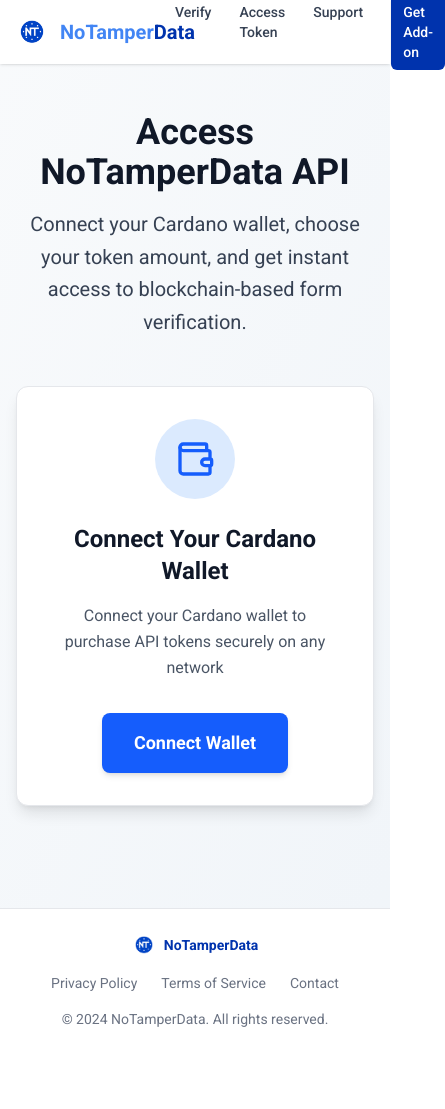
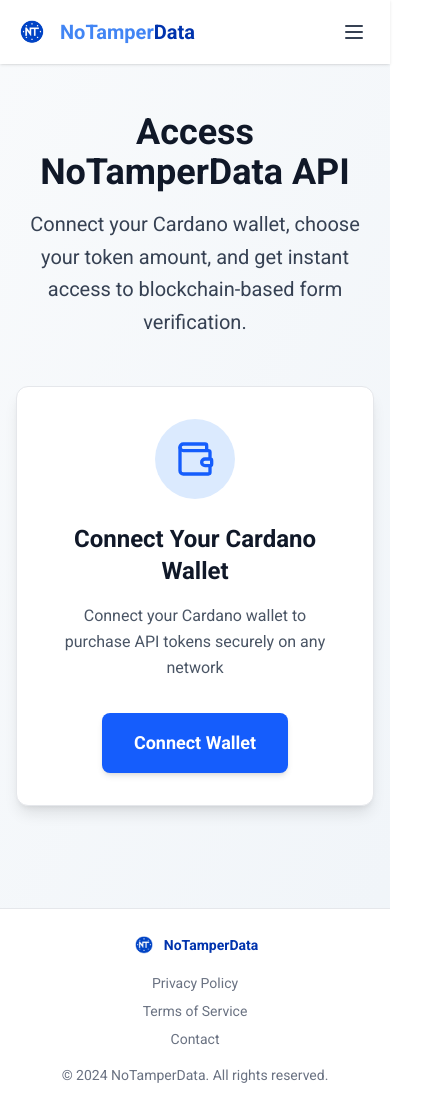
Before and after one commit to notamperdata/notamperdata-dapp, a Next.js app: page /access in a window 390 px wide. Shown: the whole page, 445 px wide, since content can reach past the window. Before the commit the page ends 1053 px from the top, so only its background shows below. Built offline with nearby package versions, Linux system fonts and the light colour scheme.

Commit message:
update: navigation responsiveness

```diff
--- a/src/app/layout.tsx
+++ b/src/app/layout.tsx
@@ -2,6 +2,7 @@ import type { Metadata } from 'next';
 import { Roboto } from 'next/font/google';
 import Link from 'next/link';
 import Image from 'next/image';
+import Navigation from '@/components/Navigation';
 import './globals.css';
 
 const roboto = Roboto({
@@ -14,7 +15,7 @@ const roboto = Roboto({
 export const metadata: Metadata = {
  title: 'NoTamperData - Blockchain Verification for Google Forms',
  description: 'Verify the integrity of Google Form responses using Cardano blockchain technology',
-   icons: {
+ icons: {
    icon: '/Logo.ico',
  },
 };
@@ -27,55 +28,10 @@ export default function RootLayout({
  return (
    <html lang="en">
      <body className={`${roboto.className} ${roboto.variable} bg-white min-h-screen`}>
-       <header className="bg-white shadow-sm sticky top-0 z-10">
-         <div className="max-w-7xl mx-auto px-4 sm:px-6 lg:px-8">
-           <div className="flex justify-between h-16 items-center">
-             <div className="flex items-center">
-               <Link href="/" className="flex-shrink-0 flex items-center">
-                 <Image
-                   src="/Logo.png"
-                   alt="NoTamperData Logo"
-                   width={32}
-                   height={32}
-                   className="mr-3"
-                 />
-                 <span className="text-xl font-bold text-[#4285F4]">NoTamper<span className="text-[#0033AD]">Data</span></span>
-               </Link>
-             </div>
-             <nav className="flex space-x-1">
-               <Link
-                 href="/verify"
-                 className="text-gray-700 hover:text-[#4285F4] hover:bg-[#e8f0fe] px-3 py-2 rounded-md text-sm font-medium transition-colors"
-               >
-                 Verify
-               </Link>
-               <Link
-                 href="/access"
-                 className="text-gray-700 hover:text-[#4285F4] hover:bg-[#e8f0fe] px-3 py-2 rounded-md text-sm font-medium transition-colors"
-               >
-                 Access Token
-               </Link>
-               <Link
-                 href="/support"
-                 className="text-gray-700 hover:text-[#4285F4] hover:bg-[#e8f0fe] px-3 py-2 rounded-md text-sm font-medium transition-colors"
-               >
-                 Support
-               </Link>
-               <a
-                 href="https://workspace.google.com/marketplace/app/NoTamperData"
-                 target="_blank"
-                 rel="noopener noreferrer"
-                 className="ml-3 bg-[#0033AD] text-white px-3 py-2 rounded-md text-sm font-medium hover:bg-[#002A8C] transition-colors"
-               >
-                 Get Add-on
-               </a>
-             </nav>
-           </div>
-         </div>
-       </header>
+       <Navigation />
 
        <div className='bg-white'>
-        {children}
+         {children}
        </div>
 
        <footer className="bg-white border-t border-gray-200">
@@ -91,14 +47,14 @@ export default function RootLayout({
                />
                <span className="text-sm font-semibold text-[#0033AD]">NoTamperData</span>
              </div>
-             <div className="flex space-x-6">
-               <Link href="/privacy" className="text-sm text-gray-500 hover:text-[#0033AD]">
+             <div className="flex flex-col sm:flex-row space-y-2 sm:space-y-0 sm:space-x-6 text-center">
+               <Link href="/privacy" className="text-sm text-gray-500 hover:text-[#0033AD] transition-colors">
                  Privacy Policy
                </Link>
-               <Link href="/terms" className="text-sm text-gray-500 hover:text-[#0033AD]">
+               <Link href="/terms" className="text-sm text-gray-500 hover:text-[#0033AD] transition-colors">
                  Terms of Service
                </Link>
-               <Link href="/support" className="text-sm text-gray-500 hover:text-[#0033AD]">
+               <Link href="/support" className="text-sm text-gray-500 hover:text-[#0033AD] transition-colors">
                  Contact
                </Link>
              </div>
--- /dev/null
+++ b/src/components/Navigation.tsx
@@ -0,0 +1,128 @@
+"use client";
+
+import { useState } from 'react';
+import Link from 'next/link';
+import Image from 'next/image';
+import { Menu, X } from 'lucide-react';
+
+export default function Navigation() {
+  const [isMobileMenuOpen, setIsMobileMenuOpen] = useState(false);
+
+  const toggleMobileMenu = () => {
+    setIsMobileMenuOpen(!isMobileMenuOpen);
+  };
+
+  const closeMobileMenu = () => {
+    setIsMobileMenuOpen(false);
+  };
+
+  return (
+    <header className="bg-white shadow-sm sticky top-0 z-50">
+      <div className="max-w-7xl mx-auto px-4 sm:px-6 lg:px-8">
+        <div className="flex justify-between h-16 items-center">
+          {/* Logo */}
+          <div className="flex items-center">
+            <Link href="/" className="flex-shrink-0 flex items-center">
+              <Image
+                src="/Logo.png"
+                alt="NoTamperData Logo"
+                width={32}
+                height={32}
+                className="mr-3"
+              />
+              <span className="text-xl font-bold text-[#4285F4]">
+                NoTamper<span className="text-[#0033AD]">Data</span>
+              </span>
+            </Link>
+          </div>
+
+          {/* Desktop Navigation */}
+          <nav className="hidden md:flex items-center space-x-1">
+            <Link
+              href="/verify"
+              className="text-gray-700 hover:text-[#4285F4] hover:bg-[#e8f0fe] px-3 py-2 rounded-md text-sm font-medium transition-colors"
+            >
+              Verify
+            </Link>
+            <Link
+              href="/access"
+              className="text-gray-700 hover:text-[#4285F4] hover:bg-[#e8f0fe] px-3 py-2 rounded-md text-sm font-medium transition-colors"
+            >
+              Access Token
+            </Link>
+            <Link
+              href="/support"
+              className="text-gray-700 hover:text-[#4285F4] hover:bg-[#e8f0fe] px-3 py-2 rounded-md text-sm font-medium transition-colors"
+            >
+              Support
+            </Link>
+            <a
+              href="https://workspace.google.com/marketplace/app/NoTamperData"
+              target="_blank"
+              rel="noopener noreferrer"
+              className="ml-3 bg-[#0033AD] text-white px-3 py-2 rounded-md text-sm font-medium hover:bg-[#002A8C] transition-colors"
+            >
+              Get Add-on
+            </a>
+          </nav>
+
+          {/* Mobile menu button */}
+          <div className="md:hidden">
+            <button
+              onClick={toggleMobileMenu}
+              className="inline-flex items-center justify-center p-2 rounded-md text-gray-700 hover:text-[#4285F4] hover:bg-[#e8f0fe] transition-colors"
+              aria-expanded="false"
+              aria-label="Toggle mobile menu"
+            >
+              {isMobileMenuOpen ? (
+                <X className="h-6 w-6" />
+              ) : (
+                <Menu className="h-6 w-6" />
+              )}
+            </button>
+          </div>
+        </div>
+
+        {/* Mobile Navigation Menu */}
+        <div className={`md:hidden transition-all duration-300 ease-in-out ${
+          isMobileMenuOpen
+            ? 'max-h-64 opacity-100 border-t border-gray-200'
+            : 'max-h-0 opacity-0 overflow-hidden'
+        }`}>
+          <div className="px-2 pt-2 pb-3 space-y-1 bg-white">
+            <Link
+              href="/verify"
+              onClick={closeMobileMenu}
+              className="text-gray-700 hover:text-[#4285F4] hover:bg-[#e8f0fe] block px-3 py-2 rounded-md text-base font-medium transition-colors"
+            >
+              Verify
+            </Link>
+            <Link
+              href="/access"
+              onClick={closeMobileMenu}
+              className="text-gray-700 hover:text-[#4285F4] hover:bg-[#e8f0fe] block px-3 py-2 rounded-md text-base font-medium transition-colors"
+            >
+              Access Token
+            </Link>
+            <Link
+              href="/support"
+              onClick={closeMobileMenu}
+              className="text-gray-700 hover:text-[#4285F4] hover:bg-[#e8f0fe] block px-3 py-2 rounded-md text-base font-medium transition-colors"
+            >
+              Support
+            </Link>
+            <a
+              href="https://workspace.google.com/marketplace/app/NoTamperData"
+              target="_blank"
+              rel="noopener noreferrer"
+              onClick={closeMobileMenu}
+              className="bg-[#0033AD] text-white hover:bg-[#002A8C] block px-3 py-2 rounded-md text-base font-medium transition-colors"
+            >
+              Get Add-on
+            </a>
+          </div>
+        </div>
+      </div>
+    </header>
+  );
+}
```
